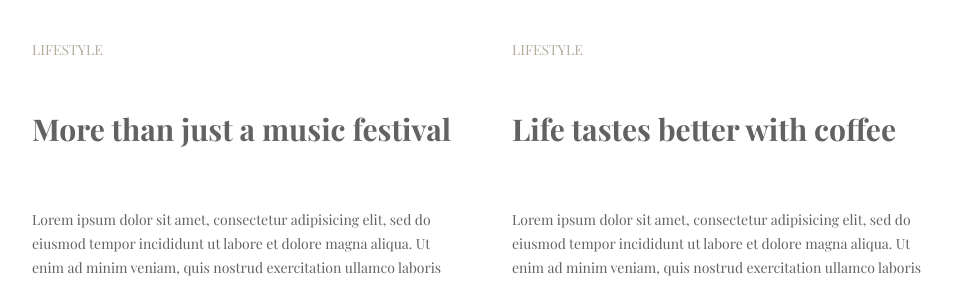
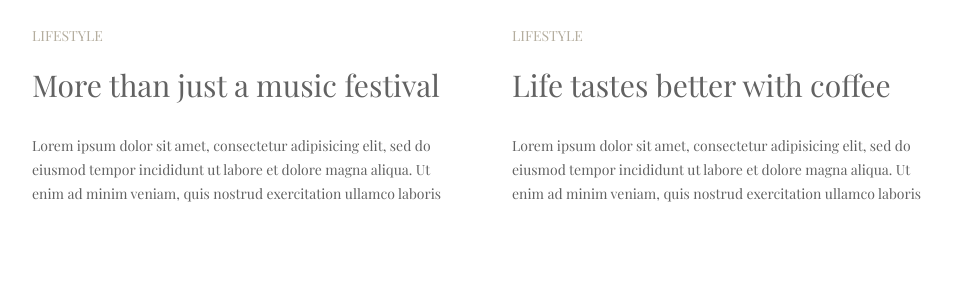
Before and after one commit to Falyua/goit-fe-course, a plain HTML site: page html-css/module 3/index.html in a window 1280 px wide. Shown: the part 518-801 px from the top of the page, without its empty margins (158-1121 px from the left). Drawn offline with nearby package versions, Linux system fonts and the light colour scheme.

Commit message:
Update index.html

```diff
--- a/html-css/module 3/index.html
+++ b/html-css/module 3/index.html
@@ -10,6 +10,7 @@
     <link
       href="https://fonts.googleapis.com/css?family=Playfair+Display:400,700"
       rel="stylesheet"/>
+    <link rel="stylesheet" href="https://cdnjs.cloudflare.com/ajax/libs/meyer-reset/2.0/reset.css" />
     <link rel="stylesheet" href="css/style.css" />
     <title>Homework_3</title>
 
```
